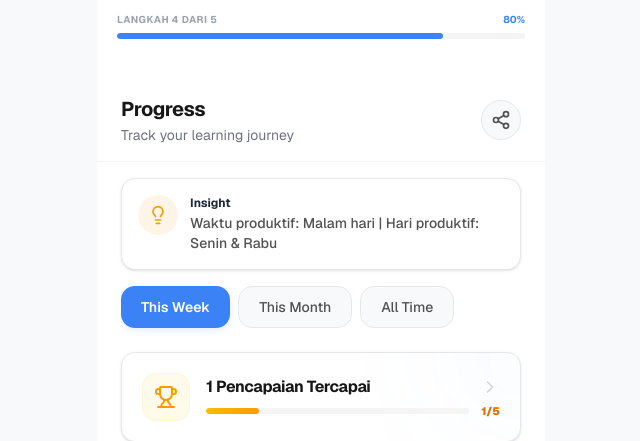
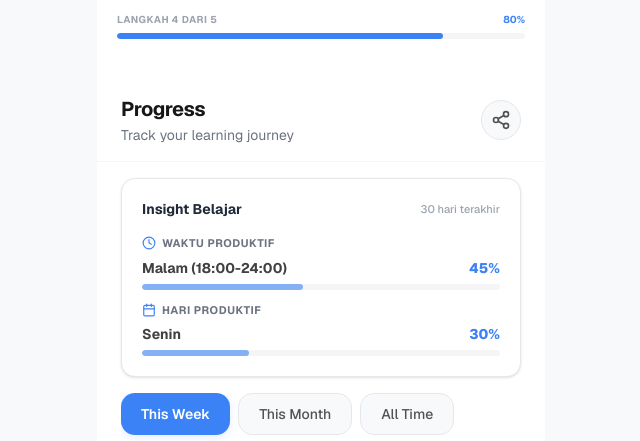
Before and after one commit to saaip7/pwa-gamatutor-id, a Next.js app in the folder frontend/: page /onboarding/guide/step-4 in a window 1280 px wide. Shown: the top 441 px of the page, without its empty margins (319-959 px from the left). Built offline with nearby package versions, Linux system fonts and the light colour scheme.

Commit message:
feat: enhance analytics insights with productive time and days calculations

```diff
--- a/frontend/src/app/(main)/progress/page.tsx
+++ b/frontend/src/app/(main)/progress/page.tsx
@@ -1,6 +1,6 @@
 "use client";
 
-import React, { useEffect, useMemo, useState } from "react";
+import React, { useEffect, useState } from "react";
 import { motion } from "framer-motion";
 import { ArrowRight } from "lucide-react";
 import Link from "next/link";
@@ -89,21 +89,7 @@ export default function ProgressPage() {
     };
   });
 
-  // Derive insight text from dashboard patterns
-  const insightText = useMemo(() => {
-    const patterns = dashboard?.patterns;
-    if (!patterns || (patterns.productiveTime === "-" && patterns.productiveDays === "-")) {
-      return null;
-    }
-    const parts: string[] = [];
-    if (patterns.productiveTime && patterns.productiveTime !== "-") {
-      parts.push(`Waktu produktif: ${patterns.productiveTime}`);
-    }
-    if (patterns.productiveDays && patterns.productiveDays !== "-") {
-      parts.push(`Hari produktif: ${patterns.productiveDays}`);
-    }
-    return parts.length > 0 ? parts.join(" | ") : null;
-  }, [dashboard]);
+  const hasInsight = dashboard?.patterns && (dashboard.patterns.productiveTime !== "-" || dashboard.patterns.productiveDays !== "-");
 
   // Confidence trend data points for chart
   const trendDataPoints: ConfidenceDataPoint[] = confidenceTrend?.dataPoints ?? [];
@@ -126,10 +112,13 @@ export default function ProgressPage() {
       <ProgressHeader />
 
       <div className="px-6 pt-4 pb-28">
-        {insightText ? (
-          <InsightCard insightText={insightText} />
+        {hasInsight ? (
+          <InsightCard
+            productiveTime={dashboard?.patterns?.productiveTime}
+            productiveDays={dashboard?.patterns?.productiveDays}
+          />
         ) : (
-          <InsightCard insightText="Mulai selesaikan tugas untuk mendapatkan insight personal!" />
+          <InsightCard />
         )}
 
         <PeriodSelector
@@ -180,7 +169,7 @@ export default function ProgressPage() {
             transition={{ duration: 0.6, delay: 0.3, ease: [0.16, 1, 0.3, 1] }}
           >
             <div className="flex justify-between items-center mb-4">
-              <h3 className="text-sm font-bold text-neutral-800 flex items-center gap-2 uppercase tracking-wider">
+              <h3 className="text-sm font-bold text-neutral-800 flex items-center gap-2">
                 Catatan Refleksi
               </h3>
               {reflectionNotes && reflectionNotes.length > 0 && (
--- a/frontend/src/app/(pages)/onboarding/guide/step-4/page.tsx
+++ b/frontend/src/app/(pages)/onboarding/guide/step-4/page.tsx
@@ -133,7 +133,7 @@ export default function GuideStep4Page() {
       <div className="flex-1 overflow-y-auto no-scrollbar px-6 pt-4 pb-28">
         {/* Insight */}
         <div id="guide-progress-insight">
-          <InsightCard insightText="Waktu produktif: Malam hari | Hari produktif: Senin & Rabu" />
+          <InsightCard productiveTime="Malam (18:00-24:00) (45%)" productiveDays="Senin (30%)" />
         </div>
 
         <PeriodSelector
--- a/frontend/src/components/feature/dashboard/StudyPatterns.tsx
+++ b/frontend/src/components/feature/dashboard/StudyPatterns.tsx
@@ -14,7 +14,20 @@ interface StudyPatternsProps {
   patterns: StudyPatternData;
 }
 
+function parseInsight(raw: string) {
+  const match = raw.match(/^(.+?)\s*\((\d+)%\)$/);
+  if (match) return { label: match[1], pct: parseInt(match[2], 10) };
+  return { label: raw, pct: null };
+}
+
 export function StudyPatterns({ patterns }: StudyPatternsProps) {
+  const hasTime = patterns.productiveTime && patterns.productiveTime !== "-";
+  const hasDays = patterns.productiveDays && patterns.productiveDays !== "-";
+  const hasData = hasTime || hasDays;
+
+  const time = parseInsight(patterns.productiveTime ?? "-");
+  const days = parseInsight(patterns.productiveDays ?? "-");
+
   return (
     <motion.div
       className="px-6 mb-8"
@@ -28,36 +41,71 @@ export function StudyPatterns({ patterns }: StudyPatternsProps) {
             <Brain className="w-5 h-5" />
           </div>
           <div>
-            <h3 className="text-base font-bold text-neutral-800 tracking-tight">Pola Belajarmu ✨</h3>
+            <h3 className="text-base font-bold text-neutral-800 tracking-tight">Pola Belajarmu</h3>
+            <p className="text-[11px] text-neutral-400 mt-0.5">Berdasarkan 30 hari terakhir</p>
           </div>
         </div>
 
-        <div className="space-y-2.5 mb-5">
-          {/* Waktu Produktif */}
-          <div className="bg-neutral-50/80 rounded-[14px] p-3.5 flex items-start gap-3 border border-neutral-100/50">
-            <div className="mt-0.5 text-primary">
-              <Clock className="w-[18px] h-[18px]" />
-            </div>
-            <div>
-              <p className="text-[11px] text-neutral-500 font-bold uppercase tracking-wider mb-0.5">Waktu Produktif</p>
-              <p className="text-sm font-bold text-neutral-800">{patterns.productiveTime}</p>
-            </div>
+        {!hasData ? (
+          <div className="py-6 text-center">
+            <p className="text-sm text-neutral-400">Belum cukup data untuk menampilkan pola belajar</p>
+            <p className="text-[11px] text-neutral-300 mt-1">Minimal 7 sesi belajar dalam 30 hari terakhir</p>
           </div>
+        ) : (
+          <div className="space-y-3 mb-5">
+            {hasTime && (
+              <div className="bg-neutral-50/80 rounded-[14px] p-3.5 border border-neutral-100/50">
+                <div className="flex items-center gap-2 mb-2">
+                  <Clock className="w-[15px] h-[15px] text-primary" />
+                  <span className="text-[10px] text-neutral-500 font-bold uppercase tracking-wider">Waktu Produktif</span>
+                </div>
+                <div className="flex items-center justify-between mb-1.5">
+                  <span className="text-[13px] font-bold text-neutral-800">{time.label}</span>
+                  {time.pct !== null && (
+                    <span className="text-[13px] font-extrabold text-primary">{time.pct}%</span>
+                  )}
+                </div>
+                {time.pct !== null && (
+                  <div className="h-1.5 bg-neutral-200/60 rounded-full overflow-hidden">
+                    <motion.div
+                      className="h-full bg-primary rounded-full"
+                      initial={{ width: 0 }}
+                      animate={{ width: `${time.pct}%` }}
+                      transition={{ duration: 0.8, delay: 0.4, ease: [0.16, 1, 0.3, 1] }}
+                    />
+                  </div>
+                )}
+              </div>
+            )}
 
-          {/* Hari Produktif */}
-          <div className="bg-neutral-50/80 rounded-[14px] p-3.5 flex items-start gap-3 border border-neutral-100/50">
-            <div className="mt-0.5 text-primary">
-              <Calendar className="w-[18px] h-[18px]" />
-            </div>
-            <div>
-              <p className="text-[11px] text-neutral-500 font-bold uppercase tracking-wider mb-0.5">Hari Produktif</p>
-              <p className="text-sm font-bold text-neutral-800">{patterns.productiveDays}</p>
-            </div>
+            {hasDays && (
+              <div className="bg-neutral-50/80 rounded-[14px] p-3.5 border border-neutral-100/50">
+                <div className="flex items-center gap-2 mb-2">
+                  <Calendar className="w-[15px] h-[15px] text-primary" />
+                  <span className="text-[10px] text-neutral-500 font-bold uppercase tracking-wider">Hari Produktif</span>
+                </div>
+                <div className="flex items-center justify-between mb-1.5">
+                  <span className="text-[13px] font-bold text-neutral-800">{days.label}</span>
+                  {days.pct !== null && (
+                    <span className="text-[13px] font-extrabold text-primary">{days.pct}%</span>
+                  )}
+                </div>
+                {days.pct !== null && (
+                  <div className="h-1.5 bg-neutral-200/60 rounded-full overflow-hidden">
+                    <motion.div
+                      className="h-full bg-primary rounded-full"
+                      initial={{ width: 0 }}
+                      animate={{ width: `${days.pct}%` }}
+                      transition={{ duration: 0.8, delay: 0.5, ease: [0.16, 1, 0.3, 1] }}
+                    />
+                  </div>
+                )}
+              </div>
+            )}
           </div>
-        </div>
+        )}
 
-        <div className="border-t border-neutral-100 pt-5">
-          <p className="text-xs font-medium text-neutral-500 mb-3 text-center">Jadwalkan tugas penting di waktu terbaikmu</p>
+        <div className="border-t border-neutral-100 pt-4">
           <Link
             href="/progress"
             className="w-full flex items-center justify-center gap-2 py-3 px-4 rounded-[14px] border-2 border-neutral-100 text-neutral-700 font-bold text-sm hover:bg-neutral-50 active:scale-[0.98] transition-all"
--- a/frontend/src/components/feature/progress/InsightCard.tsx
+++ b/frontend/src/components/feature/progress/InsightCard.tsx
@@ -2,27 +2,80 @@
 
 import React from "react";
 import { motion } from "framer-motion";
-import { Lightbulb } from "lucide-react";
+import { Clock, Calendar } from "lucide-react";
+
+function parseInsight(raw: string | undefined) {
+  if (!raw || raw === "-") return null;
+  const match = raw.match(/^(.+?)\s*\((\d+)%\)$/);
+  if (match) return { label: match[1], pct: parseInt(match[2], 10) };
+  return { label: raw, pct: null };
+}
 
 interface InsightCardProps {
-  insightText: string;
+  productiveTime?: string;
+  productiveDays?: string;
 }
 
-export function InsightCard({ insightText }: InsightCardProps) {
+export function InsightCard({ productiveTime, productiveDays }: InsightCardProps) {
+  const time = parseInsight(productiveTime);
+  const day = parseInsight(productiveDays);
+  const hasData = time || day;
+
   return (
     <motion.div
-      className="bg-white border border-neutral-200 rounded-xl p-4 mb-4 shadow-sm flex items-start gap-3"
+      className="bg-white border border-neutral-200 rounded-xl p-5 shadow-sm mb-4"
       initial={{ opacity: 0, y: 12 }}
       animate={{ opacity: 1, y: 0 }}
       transition={{ duration: 0.6, ease: [0.16, 1, 0.3, 1] }}
     >
-      <div className="w-10 h-10 rounded-full bg-warning/10 flex items-center justify-center text-warning shrink-0">
-        <Lightbulb className="w-5 h-5" />
+      <div className="flex justify-between items-center mb-4">
+        <h3 className="text-sm font-bold text-neutral-800 flex items-center gap-2">
+          Insight Belajar
+        </h3>
+        <span className="text-[11px] text-neutral-400 font-medium">30 hari terakhir</span>
       </div>
-      <div className="flex-1">
-        <h3 className="text-xs font-bold text-neutral-800">Insight</h3>
-        <p className="text-sm font-medium text-neutral-600 mt-0.5">{insightText}</p>
-      </div>
+
+      {!hasData ? (
+        <p className="text-sm text-neutral-400 text-center py-2">Belum cukup data untuk menampilkan insight</p>
+      ) : (
+        <div className="space-y-3">
+          {time && (
+            <div>
+              <div className="flex items-center gap-1.5 mb-1.5">
+                <Clock className="w-3.5 h-3.5 text-primary" />
+                <span className="text-[11px] text-neutral-500 font-bold uppercase tracking-wider">Waktu Produktif</span>
+              </div>
+              <div className="flex items-center justify-between mb-1.5">
+                <span className="text-sm font-bold text-neutral-700">{time.label}</span>
+                {time.pct !== null && <span className="text-sm font-extrabold text-primary">{time.pct}%</span>}
+              </div>
+              {time.pct !== null && (
+                <div className="h-1.5 bg-neutral-100 rounded-full overflow-hidden">
+                  <div className="h-full bg-primary/60 rounded-full" style={{ width: `${time.pct}%` }} />
+                </div>
+              )}
+            </div>
+          )}
+
+          {day && (
+            <div>
+              <div className="flex items-center gap-1.5 mb-1.5">
+                <Calendar className="w-3.5 h-3.5 text-primary" />
+                <span className="text-[11px] text-neutral-500 font-bold uppercase tracking-wider">Hari Produktif</span>
+              </div>
+              <div className="flex items-center justify-between mb-1.5">
+                <span className="text-sm font-bold text-neutral-700">{day.label}</span>
+                {day.pct !== null && <span className="text-sm font-extrabold text-primary">{day.pct}%</span>}
+              </div>
+              {day.pct !== null && (
+                <div className="h-1.5 bg-neutral-100 rounded-full overflow-hidden">
+                  <div className="h-full bg-primary/60 rounded-full" style={{ width: `${day.pct}%` }} />
+                </div>
+              )}
+            </div>
+          )}
+        </div>
+      )}
     </motion.div>
   );
 }
```
Also changed, not shown: 1 other file (tests, documents, lock files or other folders).
